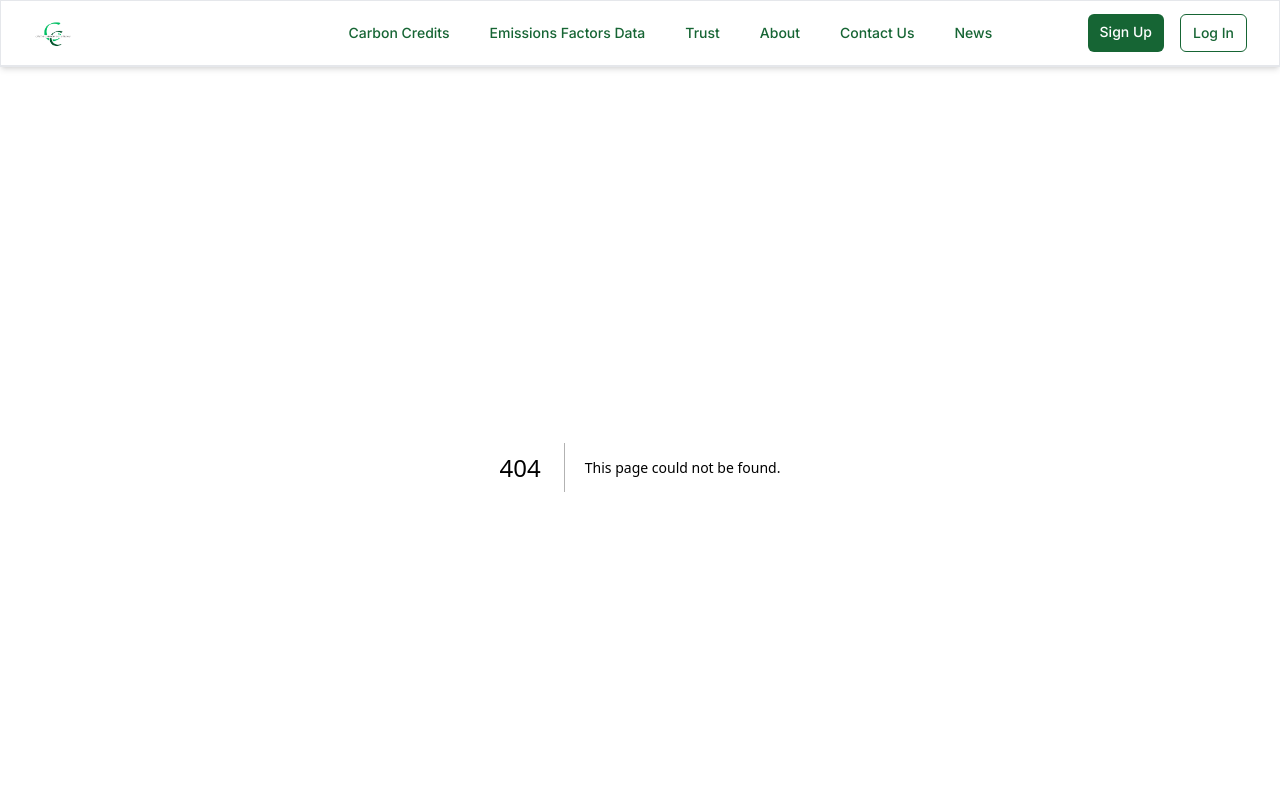
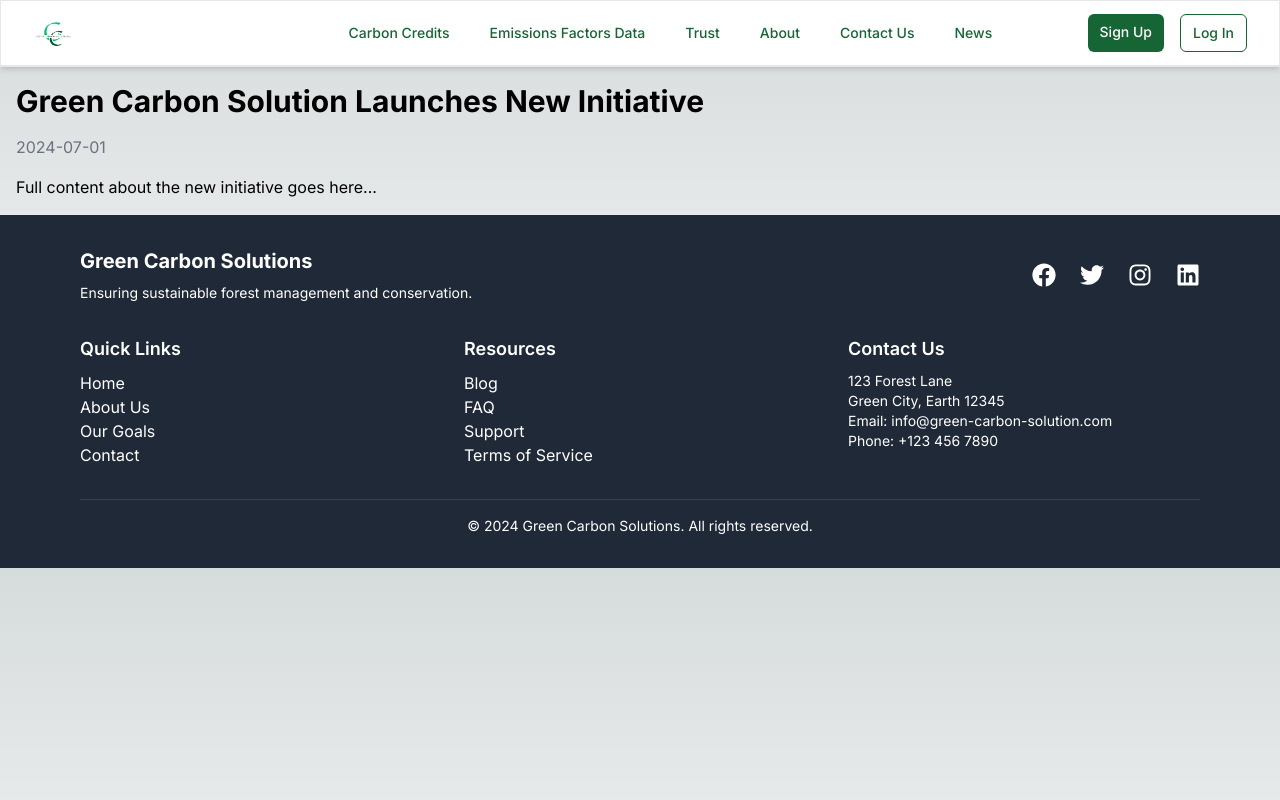
Before and after one commit to Smart-Legacy/carbon-credit-market-place-frontend, a Next.js app: page /news/1 in a window 1280 px wide. Before the commit this address had no page. Shown: the top 800 px of the page. Built offline with nearby package versions, Linux system fonts and the light colour scheme.

Commit message:
new pages

```diff
--- /dev/null
+++ b/app/news/[id]/page.js
@@ -0,0 +1,51 @@
+"use client";
+
+import { useRouter } from "next/navigation";
+
+const newsData = [
+  {
+    id: 1,
+    title: "Green Carbon Solution Launches New Initiative",
+    summary:
+      "We are excited to announce our new initiative focused on expanding our carbon offset projects globally.",
+    content: "Full content about the new initiative goes here...",
+    date: "2024-07-01",
+  },
+  {
+    id: 2,
+    title: "Successful Completion of Delta Blue Carbon Project",
+    summary:
+      "Our Delta Blue Carbon Project has successfully been completed, achieving significant carbon offset targets.",
+    content: "Full content about the Delta Blue Carbon Project goes here...",
+    date: "2024-06-15",
+  },
+  {
+    id: 3,
+    title: "Partnership with Global Environmental Fund",
+    summary:
+      "We have partnered with the Global Environmental Fund to boost our efforts in carbon credit trading.",
+    content:
+      "Full content about the partnership with Global Environmental Fund goes here...",
+    date: "2024-06-05",
+  },
+];
+
+const NewsDetail = ({ params }) => {
+  const router = useRouter();
+  //const { id } = router.query;
+  const newsItem = newsData.find((news) => news.id === parseInt(params.id));
+
+  if (!newsItem) {
+    return <p>Loading...</p>;
+  }
+
+  return (
+    <div className="p-4">
+      <h1 className="text-3xl font-bold mb-4">{newsItem.title}</h1>
+      <p className="text-gray-500">{newsItem.date}</p>
+      <p className="mt-4">{newsItem.content}</p>
+    </div>
+  );
+};
+
+export default NewsDetail;
--- a/app/news/page.js
+++ b/app/news/page.js
@@ -0,0 +1,52 @@
+// pages/news/index.tsx
+
+import Link from "next/link";
+
+const newsData = [
+  {
+    id: 1,
+    title: "Green Carbon Solution Launches New Initiative",
+    summary:
+      "We are excited to announce our new initiative focused on expanding our carbon offset projects globally.",
+    date: "2024-07-01",
+  },
+  {
+    id: 2,
+    title: "Successful Completion of Delta Blue Carbon Project",
+    summary:
+      "Our Delta Blue Carbon Project has successfully been completed, achieving significant carbon offset targets.",
+    date: "2024-06-15",
+  },
+  {
+    id: 3,
+    title: "Partnership with Global Environmental Fund",
+    summary:
+      "We have partnered with the Global Environmental Fund to boost our efforts in carbon credit trading.",
+    date: "2024-06-05",
+  },
+];
+
+const News = () => {
+  return (
+    <div className="p-4 bg-white">
+      <h1 className="text-3xl font-bold mb-4">News</h1>
+      <div className="space-y-4">
+        {newsData.map((news) => (
+          <div key={news.id} className="p-4 border rounded shadow-lg">
+            <h2 className="text-xl font-bold">{news.title}</h2>
+            <p className="text-gray-500">{news.date}</p>
+            <p className="mt-2">{news.summary}</p>
+            <Link
+              className="text-green-600 underline mt-2 inline-block"
+              href={`/news/${news.id}`}
+            >
+              Read More
+            </Link>
+          </div>
+        ))}
+      </div>
+    </div>
+  );
+};
+
+export default News;
```
